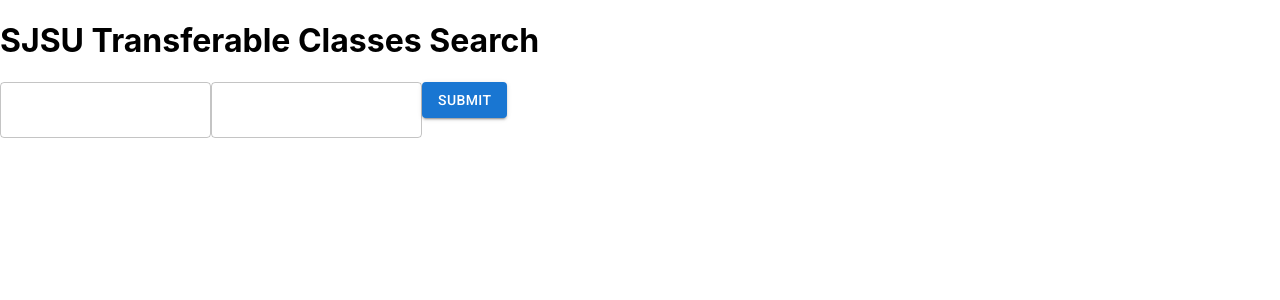
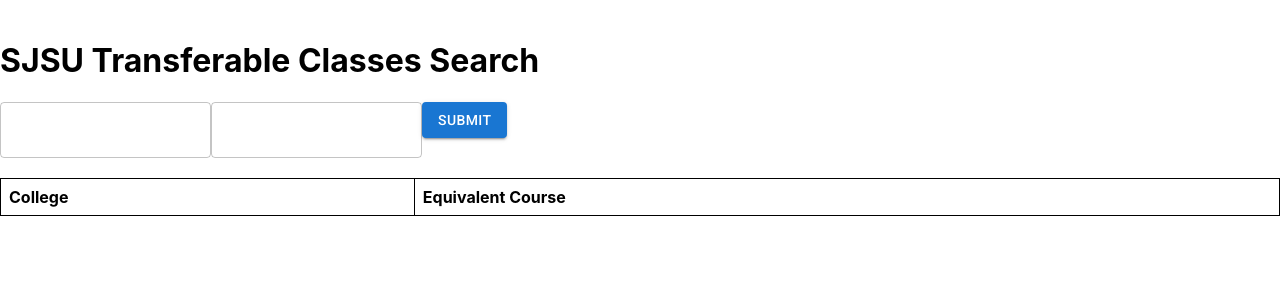
Before and after one commit to davidwarshawsky/ScrapingClasses, a React (Create React App) app: page / in a window 1280 px wide. Shown: the top 300 px of the page. Built offline with nearby package versions, Linux system fonts and the light colour scheme.

Commit message:
Got ClassSearch working as a class and added styling

```diff
--- a/src/index.css
+++ b/src/index.css
@@ -7,6 +7,33 @@
   -moz-osx-font-smoothing: grayscale;
 }
 
+.form {
+  padding-bottom: 20px;
+  padding-top: 20px;
+}
+
+table {
+  border-collapse: collapse;
+  width: 100%;
+}
+
+th,
+td {
+  border: 1px solid #000;
+  text-align: left;
+  padding: 8px;
+  font-size: 16px;
+}
+/*
+th {
+  background-color: rgb(117, 201, 250);
+}
+
+td {
+  background-color: rgb(205, 235, 253);
+} */
+
+
 code {
   font-family: source-code-pro, Menlo, Monaco, Consolas, 'Courier New',
     monospace;
--- a/src/index.js
+++ b/src/index.js
@@ -7,39 +7,67 @@
 // import { rootShouldForwardProp } from '@mui/material/styles/styled';
 
 
-function ClassSearch(){
+
+
+function ClassSearchFunction(){
+  // Stores subject and number
   const [subject, setSubject] = useState("");
   const [number, setNumber] = useState("");
 
-  const [responseJson, setResponseJson] = useState(Object());
-  const [jsonRender, setJsonRender] = useState(Object());
-// Done
+  // Stores JSON response from Server
+  const [responseJson, setResponseJson] = useState(Object([]));
+  const [jsonRender, setJsonRender] = useState(Object([]));
+
+  // Done
   function handleSubjectChange(event){
     setSubject(event.target.value);
-    console.log(subject);
+    // console.log(subject);
   }
 // Done
   function handleNumberChange(event){
     setNumber(event.target.value);
-    console.log(number);
+    // console.log(number);
   }
 
   // Done
   function handleClick(){
-    console.log(subject + " " + number);
+    console.log("BUTTON CLICKED");
+    console.log("Search is for: " + subject + " " + number);
     getCoursesFromApi();
-  }
+    console.log("Subject type: " + typeof(subject));
+    console.log("Number type: " + typeof(number));
+    console.log(responseJson);
+    console.log("Type of responseJson: " + typeof(responseJson));
+    console.log("Type of jsonRender: " + typeof(jsonRender));
+    console.log(jsonRender);
+    console.log("jsonRender length: " + jsonRender.length);
+    setSubject(subject);
+    }
 
   // Todo
   async function getCoursesFromApi() {
-    console.log(subject + " " + number);
   try {
       // Gets the data and sets responseJson
       const url = 'http://127.0.0.1:5000/' + subject + "/" + number + "/";
+      // console.log("getCoursesFromApi url: " + url);
       let response = await fetch(url);
+      // console.log("response");
+      // console.log(response);
       let responseJsonified = await response.json();
+      // console.log("responseJsonified: ");
+      // console.log(responseJsonified);
+      // console.log(typeof(responseJsonified));
       setResponseJson(responseJsonified);
-      setJsonRender(returnData(responseJson));
+      // console.log("responseJson in getCoursesFromApi");
+      // console.log(responseJson);
+      // For debugging added logging.
+      // console.log("responseJson length: " + String(Object.keys(responseJson).length));
+      const ren = returnData(responseJson);
+      setJsonRender(ren);
+      // setJsonRender(returnData(responseJson));
+      // console.log("jsonRender length: " + String(Object.keys(jsonRender).length));
+      // setRerender(rerender === 0 ? 1: 0);
+      // console.log("Rerender value: " + String(rerender));
     } catch(error) {
       console.error(error);
     }
@@ -48,9 +76,12 @@
   // https://stackoverflow.com/questions/22876978/loop-inside-react-jsx?page=1&tab=createdasc#tab-top
   function returnData(jsonData) {
     var rows = [];
+    console.log("jsonData length: " + Object.keys(jsonData).length);
     for (var i = 0; i < Object.keys(jsonData).length; i++) {
+      console.log(jsonData[i][0]);
+      console.log(jsonData[i][1]);
       rows.push(
-        <tr>
+        <tr key={i}>
           <td>{jsonData[i][0]}</td>
           <td>{jsonData[i][1]}</td>
         </tr>
@@ -58,11 +89,11 @@
     }
     return rows;
   }
-
+  console.log("SUBJECT: " + subject + "\n" + "NUMBER: " + number);
   return(
     // https://www.pluralsight.com/guides/fetch-data-from-a-json-file-in-a-react-app
     <div>
-      <div>
+      <div className='form'>
         <h1>SJSU Transferable Classes Search</h1>
         <TextField
           value = {subject}
@@ -99,10 +130,125 @@
   );
 }
 
+class ClassSearch extends React.Component {
+  constructor(props){
+    super(props);
+    this.handleSubjectChange = this.handleSubjectChange.bind(this);
+    this.handleNumberChange = this.handleNumberChange.bind(this);
+    this.handleClick = this.handleClick.bind(this);
+    this.getCourseFromApi = this.getCourseFromApi.bind(this);
+    this.returnRows = this.returnRows.bind(this);
+
+    this.state = {
+      subject: "",
+      number: "",
+      clicked: false,
+      responseJson: [],
+      rows: [],
+    }
+  }
+
+
+  async getCourseFromApi() {
+    try {
+        const url = 'http://127.0.0.1:5000/' + this.state.subject + "/" + this.state.number + "/";
+        let response = await fetch(url);
+        let responseJsonified = await response.json();
+        this.setState({responseJson: responseJsonified});
+        console.log(this.state.responseJson);
+        // console.log(typeof(this.state.responseJson));
+        this.returnRows(this.state.responseJson);
+    }catch(error) {
+      console.error(error);
+    }
+  }
+
+  returnRows(jsonData) {
+    console.log("returnRows was called");
+    var rows1 = [];
+    // console.log("jsonData length: " + jsonData.length);
+    for (var i = 0; i < jsonData.length; i++) {
+      // console.log(jsonData[i][0]);
+      // console.log(jsonData[i][1]);
+      rows1.push(
+        <tr key={i}>
+          <td>{jsonData[i][0]}</td>
+          <td>{jsonData[i][1]}</td>
+        </tr>
+      );
+    }
+    // return rows;
+    this.setState({rows: rows1});
+    }
+
+  handleSubjectChange(event){
+    this.setState({subject: event.target.value});
+  }
+
+  handleNumberChange(event){
+    this.setState({number: event.target.value});
+  }
+
+  handleClick(){
+    // this.setState({clicked: true});
+    this.getCourseFromApi();
+    this.returnRows(this.state.responseJson);
+    this.setState({clicked:true});
+
+  }
+
+
+  render() {
+    // console.log(this.state.responseJson.length);
+    // console.log(this.state.rows.length);
+    return (
+      <div>
+        <div className='form'>
+          <h1>SJSU Transferable Classes Search</h1>
+          <TextField
+            value = {this.state.subject}
+            onChange={this.handleSubjectChange}
+            type = "search"
+            id="outlined-basic"
+            variant="outlined"
+          />
+          <TextField
+            value = {this.state.number}
+            onChange={this.handleNumberChange}
+            type = "search"
+            id="outlined-basic"
+            variant="outlined"
+          />
+          <Button variant="contained" onClick = {this.handleClick}>SUBMIT</Button>
+          {this.state.clicked && <Button>YOU CLICKED THE BUTTON!</Button>}
+        </div>
+        <div>
+        <table>
+          <thead>
+            <tr>
+              <th>College</th>
+              <th>Equivalent Course</th>
+            </tr>
+          </thead>
+          <tbody>
+            {this.state.rows}
+          </tbody>
+        </table>
+      </div>
+     </div>
+
+
+    );
+  }
+}
+
+
+
+
 
 ReactDOM.render(
   <React.StrictMode>
-    <ClassSearch />
+    <ClassSearch/>
   </React.StrictMode>,
   document.getElementById('root')
 );
```
